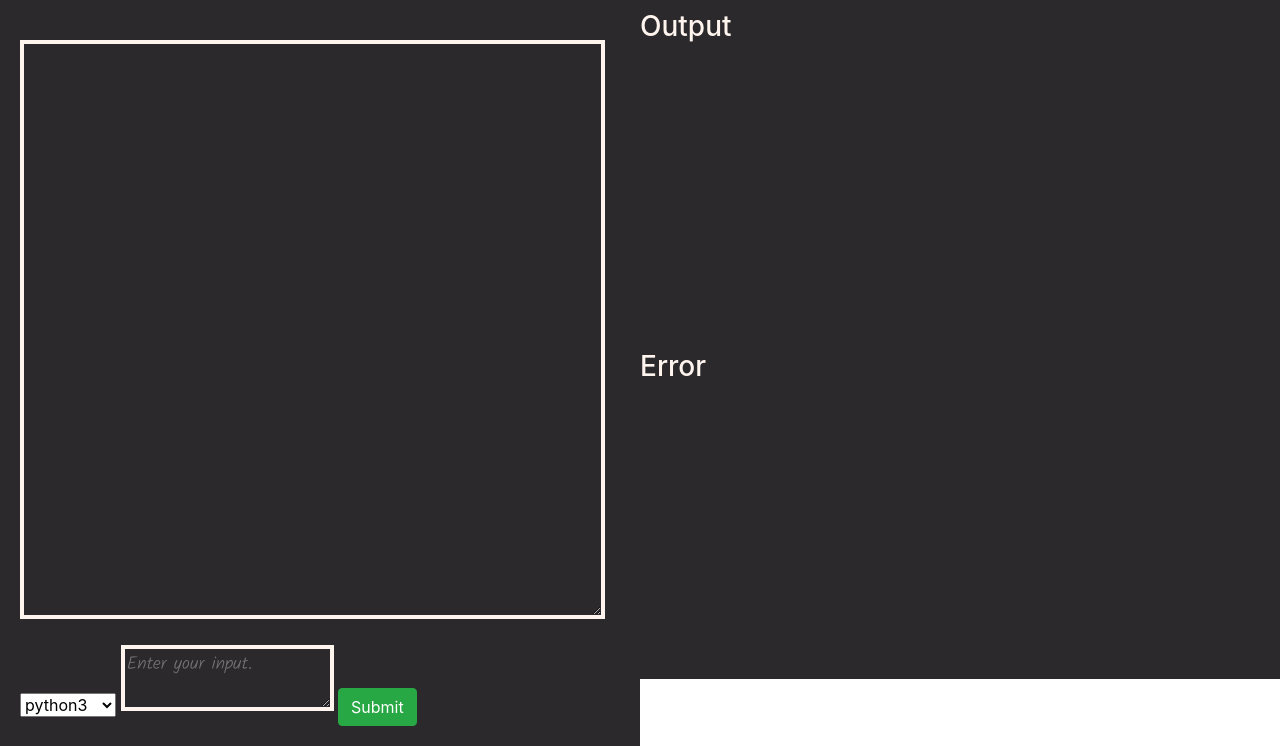
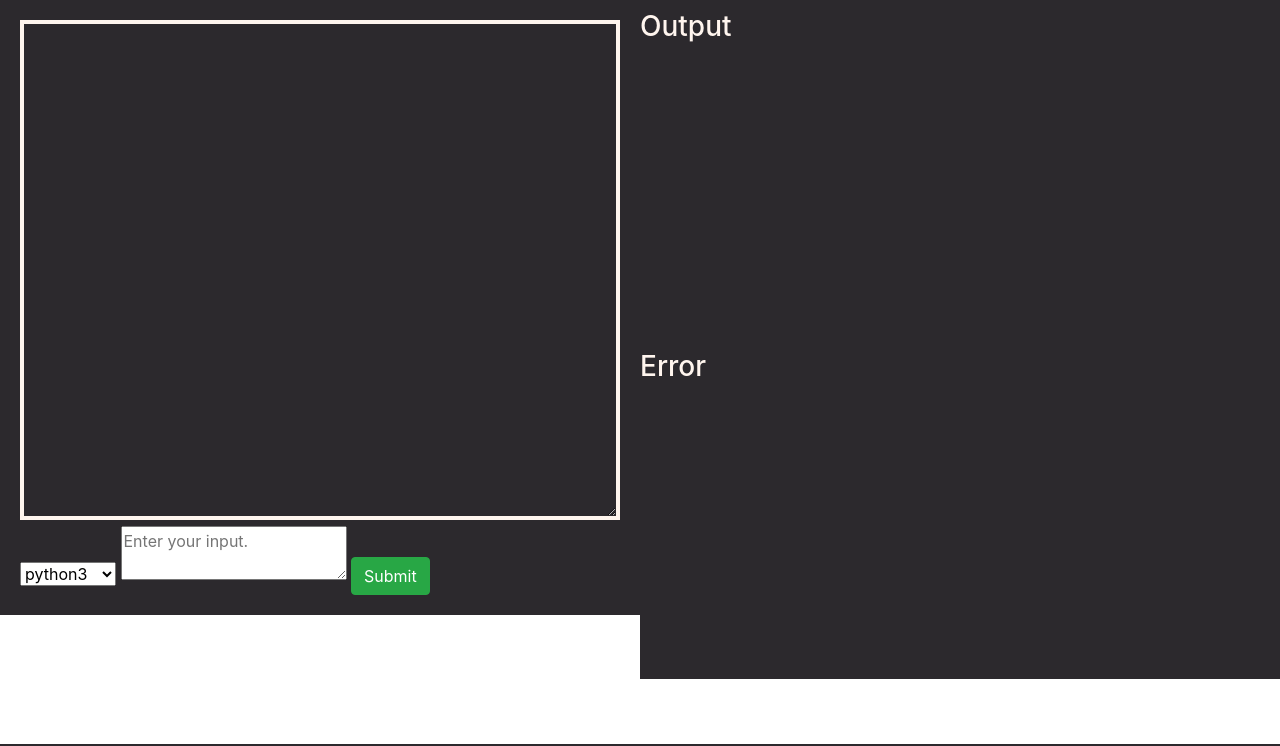
Before and after one commit to adityasunny1189/Coditor, a Flask app: page / in a window 1280 px wide. Shown: the part 56-802 px from the top of the page. Run offline with Flask 2, Linux system fonts and the light colour scheme; some libraries are stand-ins or nearby versions.

Commit message:
Update styles.css

```diff
--- a/static/styles.css
+++ b/static/styles.css
@@ -1,7 +1,8 @@
-textarea {
+.code-area {
     color: #49F477;
     background: #2c292d;
-    margin-top: 20px;
+    height: 500px;
+    width: 600px;
     font-family: 'Kalam', cursive;
     font-size: 18px;
     border: 4px solid seashell;
```
